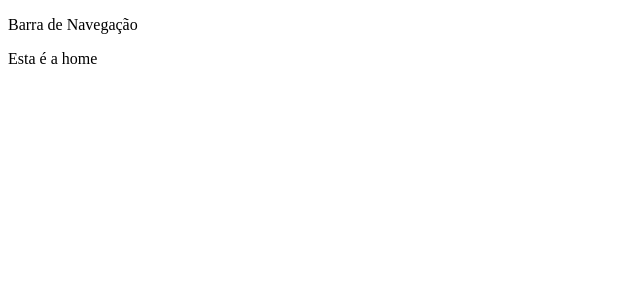
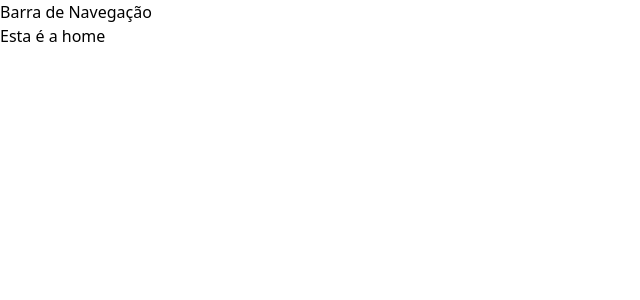
Before and after one commit to thebiatriz/project-outbox, a Nuxt app: page / in a window 1280 px wide. Shown: the top 300 px of the page, without its empty margins (0-640 px from the left). Built offline with nearby package versions, Linux system fonts and the light colour scheme.

Commit message:
(config)[Frontend] settings teilwind

```diff
--- /dev/null
+++ b/assets/css/main.css
@@ -0,0 +1,3 @@
+@tailwind base;
+@tailwind components;
+@tailwind utilities;
--- a/nuxt.config.ts
+++ b/nuxt.config.ts
@@ -1,5 +1,12 @@
 // https://nuxt.com/docs/api/configuration/nuxt-config
 export default defineNuxtConfig({
   compatibilityDate: '2024-04-03',
-  devtools: { enabled: true }
+  devtools: { enabled: true },
+  css: ['~/assets/css/main.css'],
+  postcss: {
+    plugins: {
+      tailwindcss: {},
+      autoprefixer: {},
+    },
+  },
 })
--- a/package.json
+++ b/package.json
@@ -13,5 +13,10 @@
     "nuxt": "3.14.159",
     "vue": "latest",
     "vue-router": "latest"
+  },
+  "devDependencies": {
+    "autoprefixer": "10.4.20",
+    "postcss": "8.4.47",
+    "tailwindcss": "3.4.14"
   }
 }
--- /dev/null
+++ b/tailwind.config.js
@@ -0,0 +1,15 @@
+/** @type {import('tailwindcss').Config} */
+export default {
+  content: [
+    "./components/**/*.{js,vue,ts}",
+    "./layouts/**/*.vue",
+    "./pages/**/*.vue",
+    "./plugins/**/*.{js,ts}",
+    "./app.vue",
+    "./error.vue",
+  ],
+  theme: {
+    extend: {},
+  },
+  plugins: [],
+}
```
Also changed, not shown: 1 other file (tests, documents, lock files or other folders).
